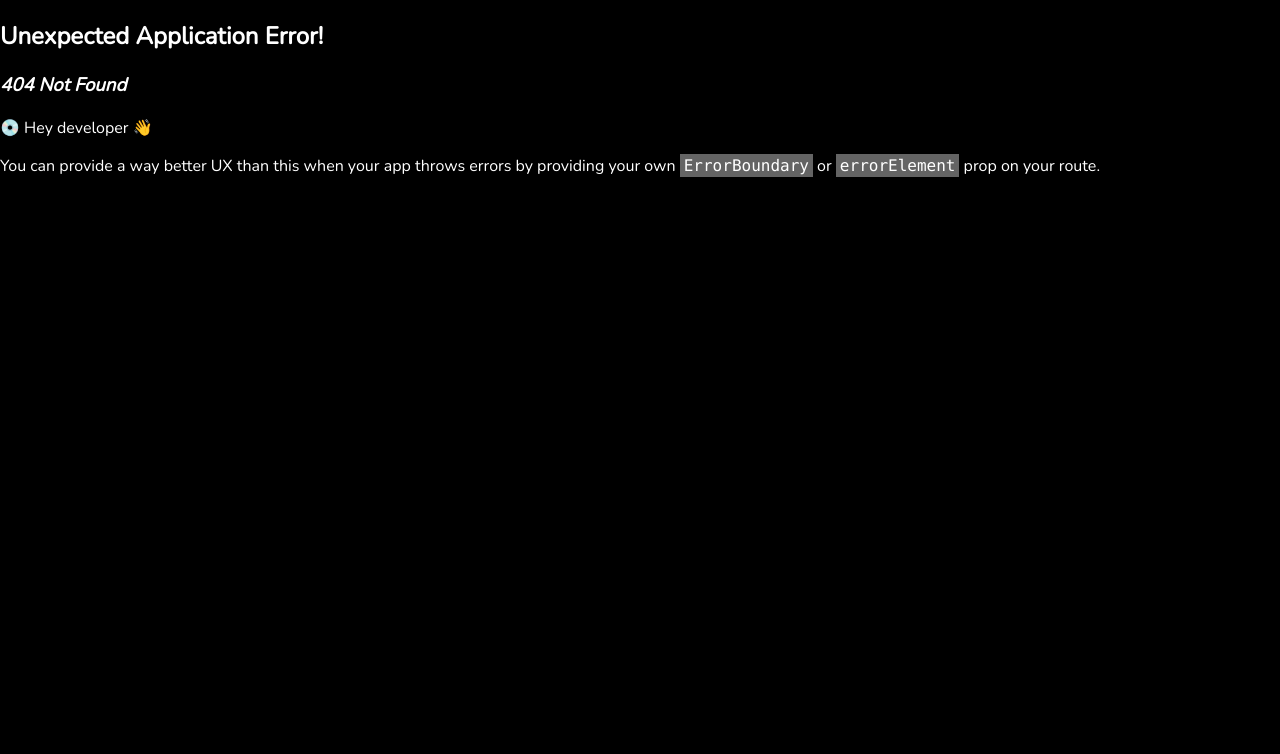
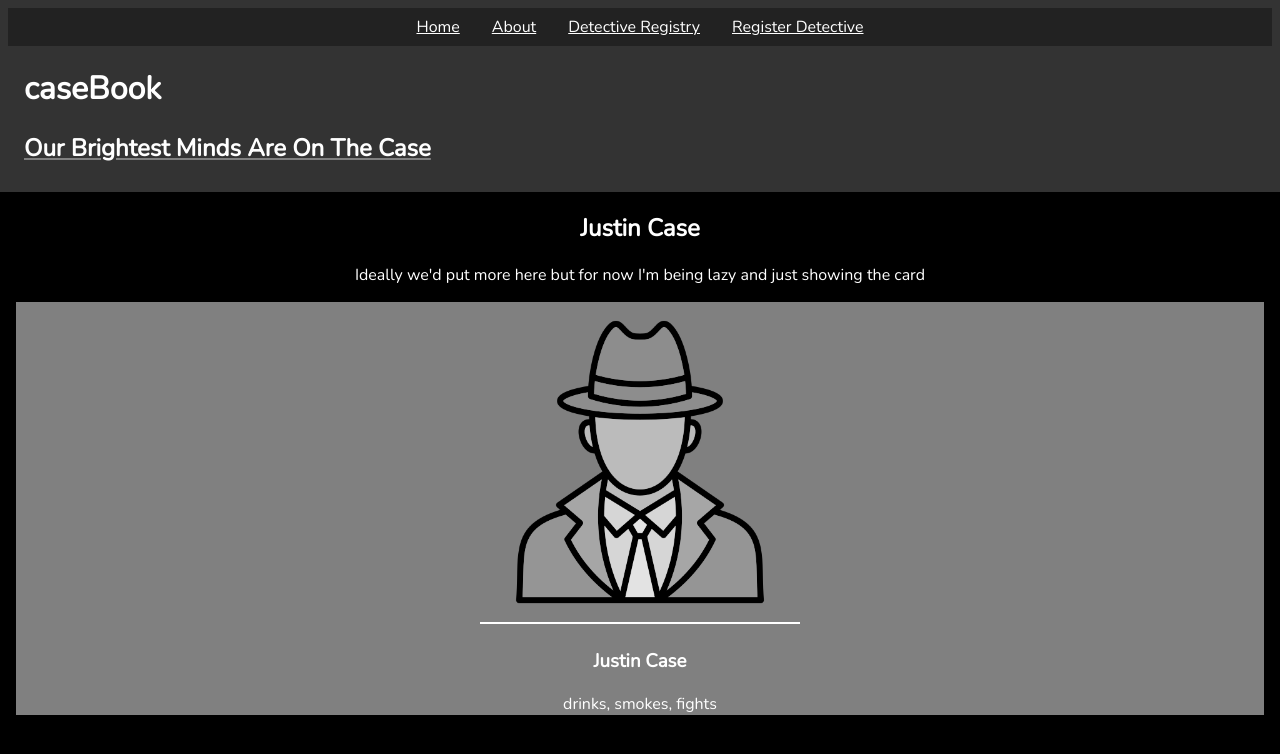
Before and after one commit to brewchetta/071023-ph2-react-router, a React (Create React App) app: page /registry/1 in a window 1280 px wide. Before the commit this address had no page. Shown: the top 754 px of the page. Built offline with nearby package versions, Linux system fonts and the light colour scheme; data requests are answered from the project's data file.

Commit message:
added error pages, params, and useNavigate

```diff
--- a/db.json
+++ b/db.json
@@ -23,6 +23,11 @@
       "name": "Casey Closed",
       "img_url": "",
       "bad_habits": "wrestles gators on the weekend"
+    },
+    {
+      "name": "Inspector Gadget",
+      "bad_habits": "not solving crimes",
+      "id": 5
     }
   ]
 }
--- a/src/components/App.jsx
+++ b/src/components/App.jsx
@@ -2,12 +2,15 @@ import { Outlet } from 'react-router-dom'
 import Header from './Header'
 
 function App() {
+
   return (
     <div className="App">
 
       <Header />
 
+      {/* the Outlet will show any sub-routes like the about page, etc */}
       <Outlet />
+
 
     </div>
   );
--- a/src/components/DetectiveList.jsx
+++ b/src/components/DetectiveList.jsx
@@ -3,6 +3,7 @@ import { useLoaderData } from 'react-router-dom'
 
 function DetectiveList() {
 
+  // we are able to get our detectives thanks to our loader
   const { detectives } = useLoaderData()
 
   const mappedCards = detectives.map(detectiveObj => (
--- a/src/components/DetectiveListCard.jsx
+++ b/src/components/DetectiveListCard.jsx
@@ -1,9 +1,14 @@
+import { useNavigate } from 'react-router-dom'
 import placeholder from '../assets/detective-placeholder.png'
 
 function DetectiveListCard({ detectiveObj }) {
 
+  // the navigate can send us to another route pretty easily
+  const navigate = useNavigate()
+
   return (
-    <div className="detective-card">
+    <div className="detective-card" onClick={ () => navigate(`/registry/${detectiveObj.id}`) }>
+      {/* the onClick will trigger our navigate function */}
       <img src={detectiveObj.img_url || placeholder} alt={detectiveObj.name} />
       <h3>{ detectiveObj.name }</h3>
       <p>{ detectiveObj.bad_habits }</p>
--- a/src/components/DetectivePage.jsx
+++ b/src/components/DetectivePage.jsx
@@ -1,15 +1,11 @@
 import { useState, useEffect } from 'react'
+import { useLoaderData } from 'react-router-dom'
 import DetectiveListCard from './DetectiveListCard'
 
 function DetectivePage() {
 
-  const [detectiveObj, setDetectiveObj] = useState({})
-
-  useEffect(() => {
-    fetch('http://localhost:4000/detectives/1')
-    .then(res => res.json())
-    .then(detectiveObj => setDetectiveObj(detectiveObj))
-  }, [])
+  // we use the loader data to get the individual detective
+  const { detectiveObj } = useLoaderData()
 
   return (
     <div>
--- /dev/null
+++ b/src/components/ErrorPage.jsx
@@ -0,0 +1,21 @@
+import { useRouteError } from 'react-router-dom'
+
+function ErrorPage() {
+
+    // the error is given when there's a routing error (404 or thrown in a loader)
+    const error = useRouteError()
+
+    console.log(error)
+
+    return (
+        <>
+            <p>OH NOES!</p>
+            <p>{error.status}</p>
+            {/* the below accounts for a variety of things that can be thrown by an error */}
+            <p>{error.statusText || error.message || error.data}</p>
+        </>
+    )
+
+}
+
+export default ErrorPage
--- a/src/components/Header.jsx
+++ b/src/components/Header.jsx
@@ -4,6 +4,7 @@ function Header(props) {
   return (
     <header className="main-header">
       <nav>
+        {/* Link is a lot like <a> except it's more react-router specific */}
         <Link to="/">Home</Link>
         <Link to="/about">About</Link>
         <Link to="/registry">Detective Registry</Link>
--- a/src/components/NewDetectiveForm.jsx
+++ b/src/components/NewDetectiveForm.jsx
@@ -1,6 +1,9 @@
 import { useState } from 'react'
+import { useNavigate } from 'react-router-dom'
 
 function NewDetectiveForm() {
+
+  const navigate = useNavigate()
 
   const [name, setName] = useState('')
   const [habits, setHabits] = useState('')
@@ -19,7 +22,9 @@ function NewDetectiveForm() {
 
     fetch('http://localhost:4000/detectives', OPTIONS)
     .then( res => res.json() )
-    .then( newDetective => console.log(newDetective) )
+    .then( () => navigate('/registry') )
+    // the only big difference here is we navigate back to registry
+    // one nice side effect of this is navigate will load with our new detective since it fetches again!
   }
 
   return (
--- a/src/index.js
+++ b/src/index.js
@@ -10,17 +10,21 @@ import About from './components/About';
 import NewDetectiveForm from './components/NewDetectiveForm';
 import DetectiveList from './components/DetectiveList';
 import MainPage from './components/MainPage';
+import DetectivePage from './components/DetectivePage';
+import ErrorPage from './components/ErrorPage'
 
 // LOADERS //
-import { getDetectivesLoader } from './loaders'
+import { getDetectivesLoader, getDetectiveByIdLoader } from './loaders'
 
+// we place all our routes in the array below
 const router = createBrowserRouter([
     {
         path: "/",
         element: <App />,
-        children: [
+        errorElement: <ErrorPage />,
+        children: [ // children are sub-routes for our main App
             {
-                index: true,
+                index: true, // this is the default route inside App
                 element: <MainPage />
             },
             {
@@ -34,7 +38,12 @@ const router = createBrowserRouter([
             {
                 path: "registry",
                 element: <DetectiveList />,
-                loader: getDetectivesLoader
+                loader: getDetectivesLoader // before the page loads, we fetch with getDetectiveLoader
+            },
+            {
+                path: "registry/:id", // the :id lets react-router know to accept params (:id will change to a real id)
+                element: <DetectivePage />,
+                loader: getDetectiveByIdLoader
             }
         ]
     },
--- a/src/loaders.js
+++ b/src/loaders.js
@@ -4,5 +4,18 @@ export async function getDetectivesLoader() {
     return { detectives }
 }
 
+export async function getDetectiveByIdLoader({ params }) {
+    const response = await fetch(`http://localhost:4000/detectives/${params.id}`)
+
+    // if the response is not ok throw an error in the form of the response
+    if (!response.ok) {
+        throw response
+    }
+
+    // otherwise parse and return the detectiveObj
+    const detectiveObj = await response.json()
+    return { detectiveObj }
+}
+
 // ASYNC
 // AWAIT
```
